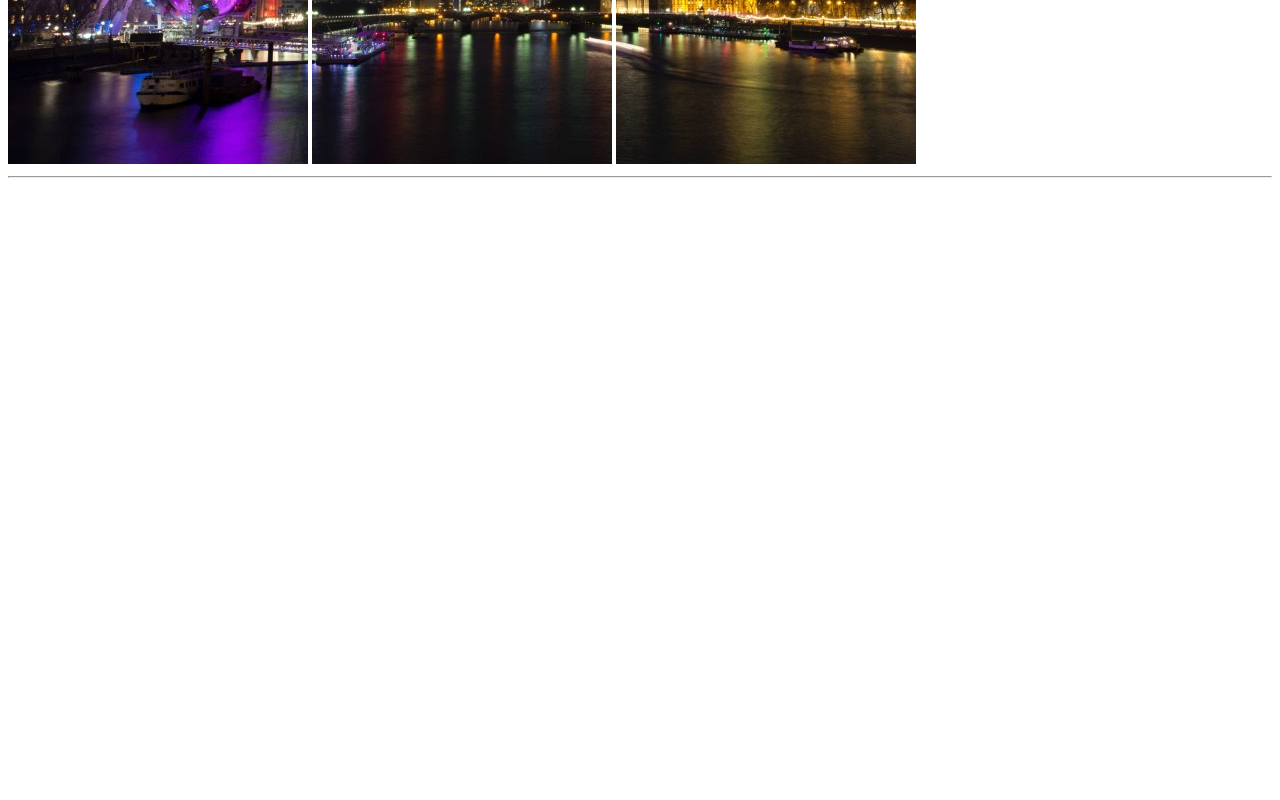
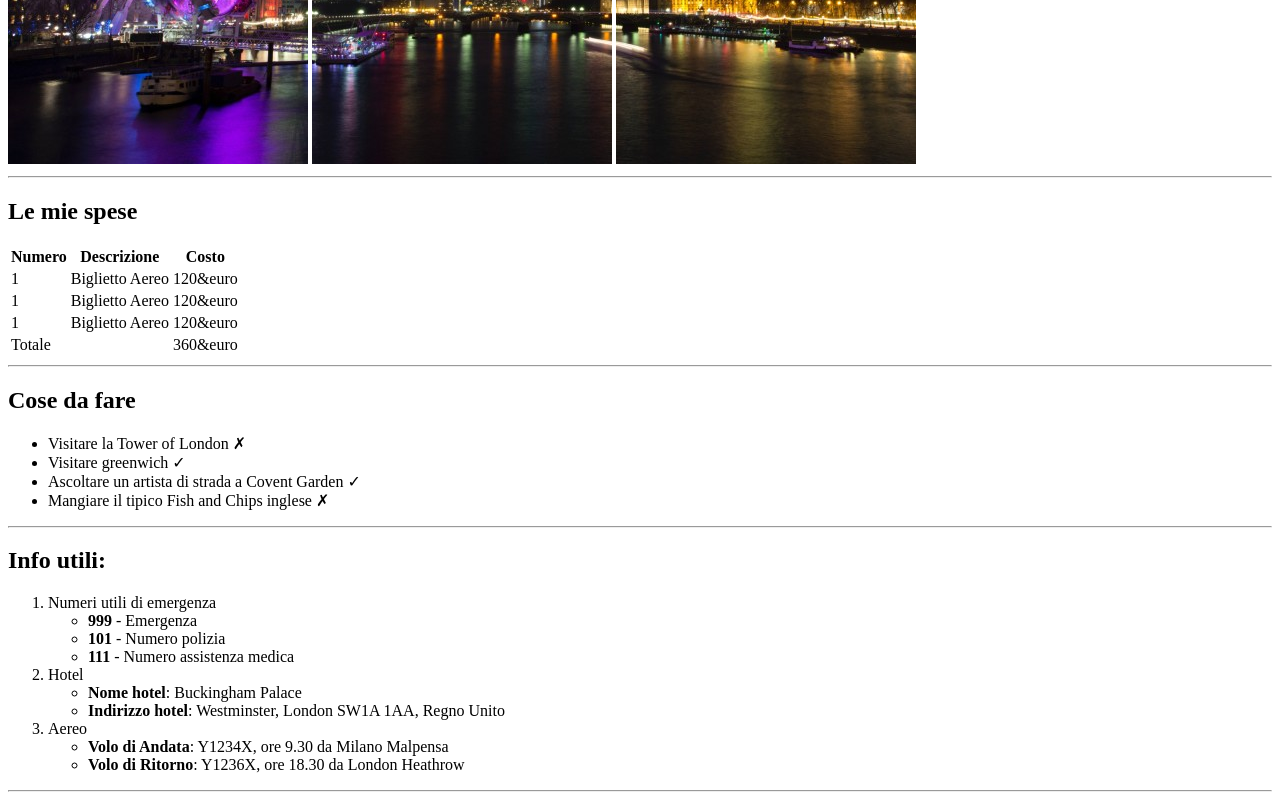
Before and after one commit to ubska/html-london-trip, a plain HTML site: page index.html in a window 1280 px wide. Shown: the part 516-1316 px from the top of the page. Before the commit the page ends 800 px from the top, so only its background shows below. Drawn offline with Linux system fonts and the light colour scheme.

Commit message:
main content

```diff
--- a/index.html
+++ b/index.html
@@ -14,5 +14,77 @@
         <img src="img/pexels-bill-emrich-230794-2.jpg" alt="big bang">
         <hr>
     </header>
+
+    <!-- main content -->
+    <main>
+        <!-- section expenses -->
+        <section>
+            <h2>Le mie spese</h2>
+            <!-- table -->
+            <table>
+                <thead>
+                    <th>Numero</th>
+                    <th>Descrizione</th>
+                    <th>Costo</th>
+                </thead>
+                <tbody>
+                    <tr>
+                        <td>1</td>
+                        <td>Biglietto Aereo</td>
+                        <td>120&euro</td>
+                    </tr>
+                    <tr>
+                        <td>1</td>
+                        <td>Biglietto Aereo</td>
+                        <td>120&euro</td>
+                    </tr>
+                    <tr>
+                        <td>1</td>
+                        <td>Biglietto Aereo</td>
+                        <td>120&euro</td>
+                    </tr>
+                    <tr>
+                        <td colspan="2">Totale</td>
+                        <td>360&euro</td>
+                    </tr>
+                </tbody>
+            </table>
+            <hr>
+        </section>
+        <!-- section things to do -->
+        <section>
+            <h2>Cose da fare</h2>
+            <ul>
+                <li>Visitare la Tower of London &#10007;</li>
+                <li>Visitare greenwich &#10003;</li>
+                <li>Ascoltare un artista di strada a Covent Garden &#10003;</li>
+                <li>Mangiare il tipico Fish and Chips inglese &#10007;</li>
+            </ul>
+            <hr>
+        </section>
+        <!-- section info -->
+        <section>
+            <h2>Info utili:</h2>
+            <ol>
+                <li>Numeri utili di emergenza</li>
+                    <ul>
+                        <li><strong>999</strong> - Emergenza</li>
+                        <li><strong>101</strong> - Numero polizia</li>
+                        <li><strong>111</strong> - Numero assistenza medica</li>
+                    </ul>
+                <li>Hotel</li>
+                    <ul>
+                        <li><strong>Nome hotel</strong>: Buckingham Palace</li>
+                        <li><strong>Indirizzo hotel</strong>: Westminster, London SW1A 1AA, Regno Unito</li>
+                    </ul>
+                <li>Aereo</li>
+                <ul>
+                    <li><strong>Volo di Andata</strong>: Y1234X, ore 9.30 da Milano Malpensa</li>
+                    <li><strong>Volo di Ritorno</strong>: Y1236X, ore 18.30 da London Heathrow</li>
+                </ul>
+            </ol>
+            <hr>
+        </section>
+    </main>
 </body>
 </html>
```
